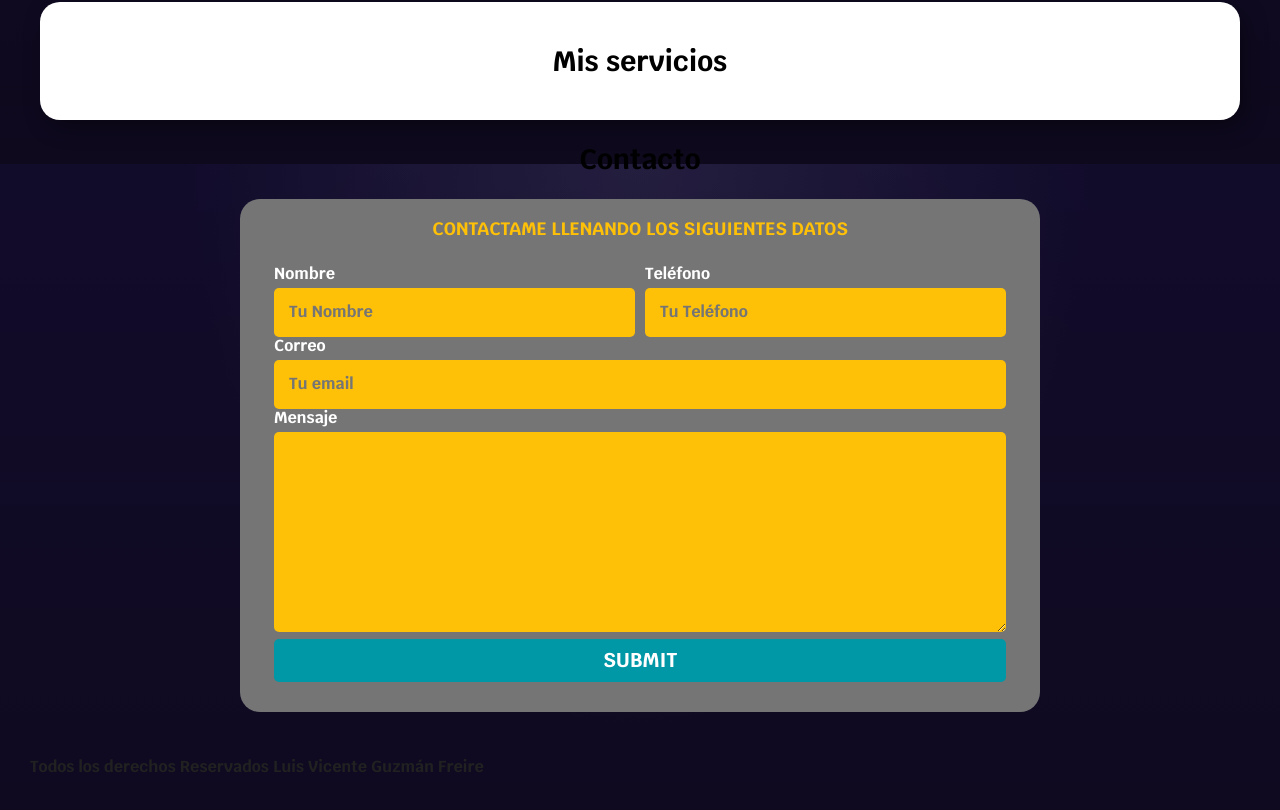
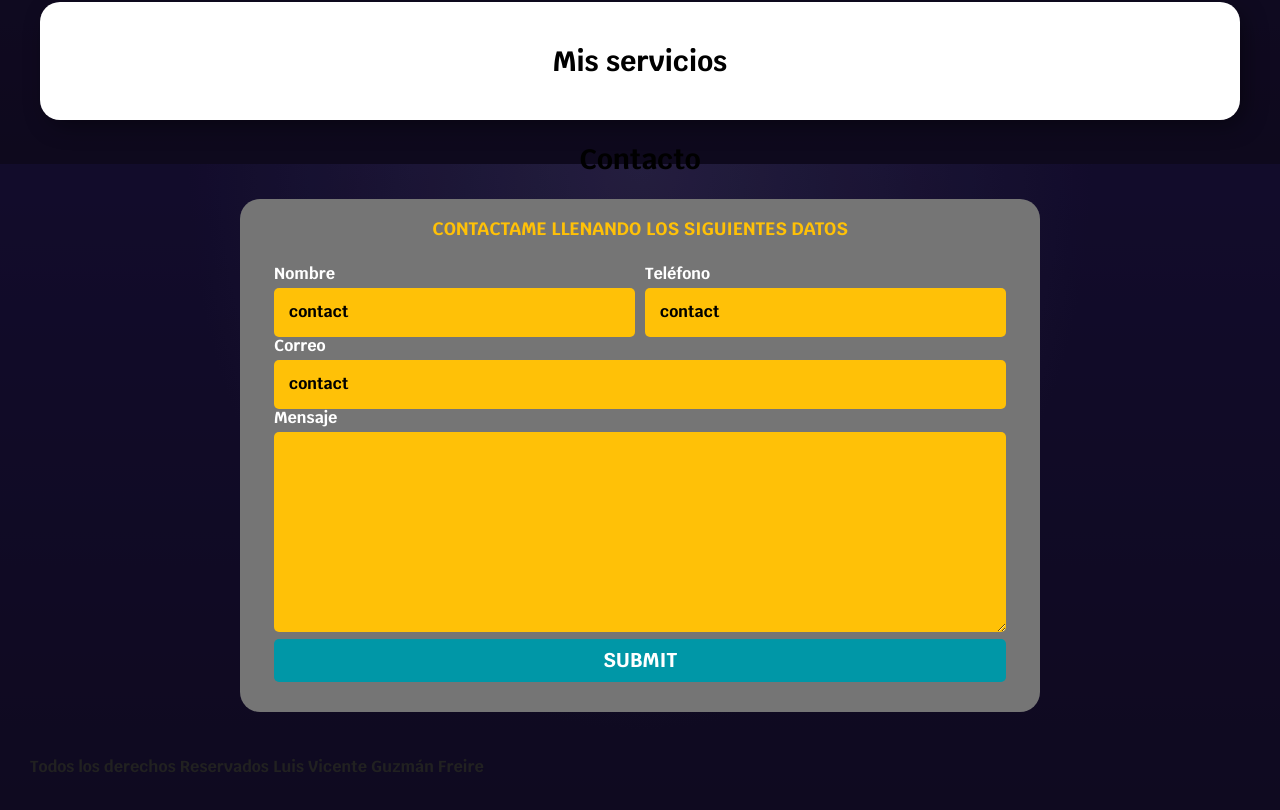
Before and after one commit to luisvicente1988/Landing_Page, a plain HTML site: page contacto.html in a window 1280 px wide. Shown: the part 636-1446 px from the top of the page. Drawn offline with Linux system fonts and the light colour scheme.

Commit message:
Update Contacto class y value

```diff
--- a/contacto.html
+++ b/contacto.html
@@ -43,23 +43,23 @@
     <section>
         <h2>Contacto</h2>
 
-        <form name="contact" method="POST" class="formulario" data-netlify="true" netlify>
+        <form name="contact" type="hidden" method="POST" class="formulario" data-netlify="true">
             <fieldset>
                 <legend>Contactame llenando los siguientes datos</legend>
                 <div class="contenedor-campos">
                     <div class="campo">
                         <label>Nombre</label>
-                        <input class="input-text" type="text" placeholder="Tu Nombre">
+                        <input class="input-text" type="text" placeholder="Tu Nombre" value="contact" name="form-name">
                     </div>
 
                     <div class="campo">
                         <label>Teléfono</label>
-                        <input class="input-text" type="tel" placeholder="Tu Teléfono">
+                        <input class="input-text" type="tel" placeholder="Tu Teléfono" value="contact" name="form-name">
                     </div>
 
                     <div class="campo">
                         <label>Correo</label>
-                        <input class="input-text" type="email" placeholder="Tu email">
+                        <input class="input-text" type="email" placeholder="Tu email" value="contact" name="form-name">
                     </div>
 
                     <div class="campo">
```
